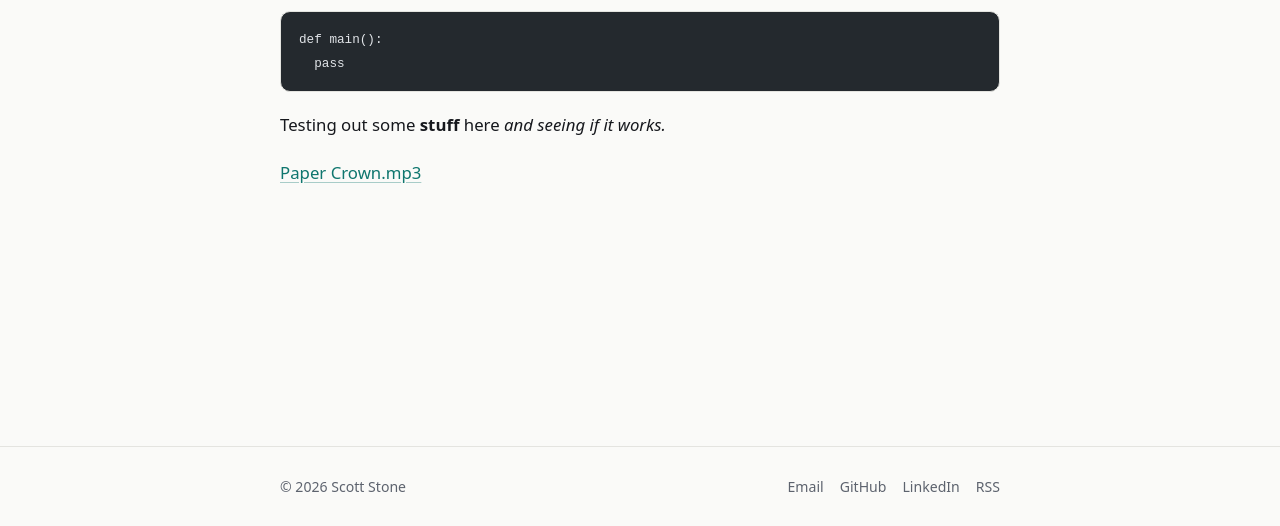
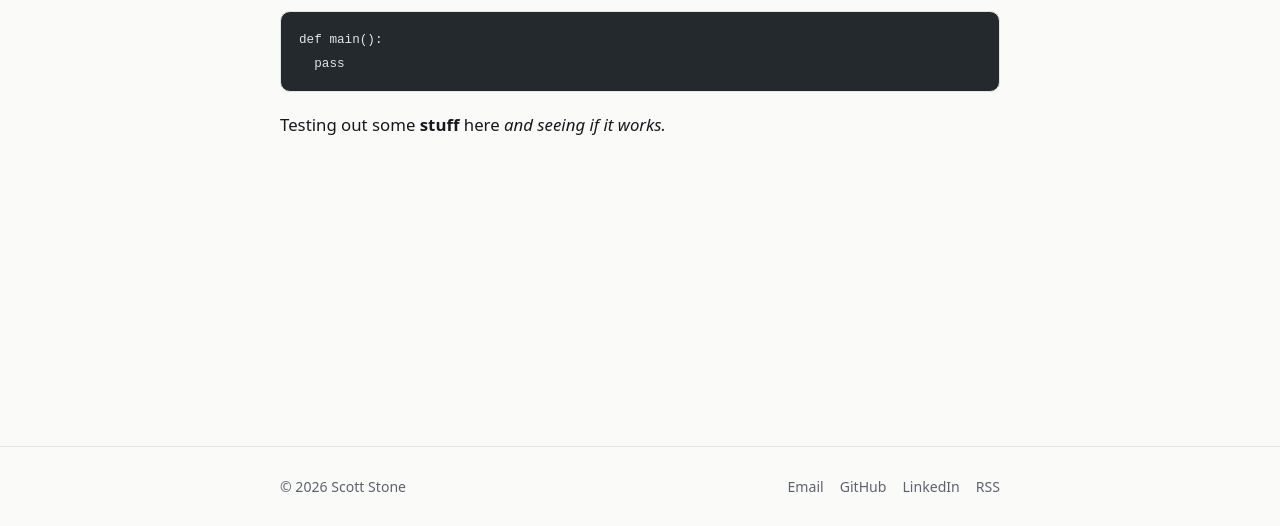
Before and after one commit to scottastone/scottastone.github.io, an Astro site: page /writing/my-file in a window 1280 px wide. Shown: the part 274-800 px from the top of the page. Built offline with nearby package versions, Linux system fonts and the light colour scheme; Astro itself is replaced by a stand-in of ours; code samples lack their colours.

Commit message:
Remove extra lines in my-file.md

````diff
--- a/src/content/writing/my-file.md
+++ b/src/content/writing/my-file.md
@@ -10,6 +10,3 @@
 ```
 
 Testing out some **stuff** here _and seeing if it works._
-
-
-[Paper Crown.mp3](https://github.com/user-attachments/files/33404908/Paper.Crown.mp3)
````
